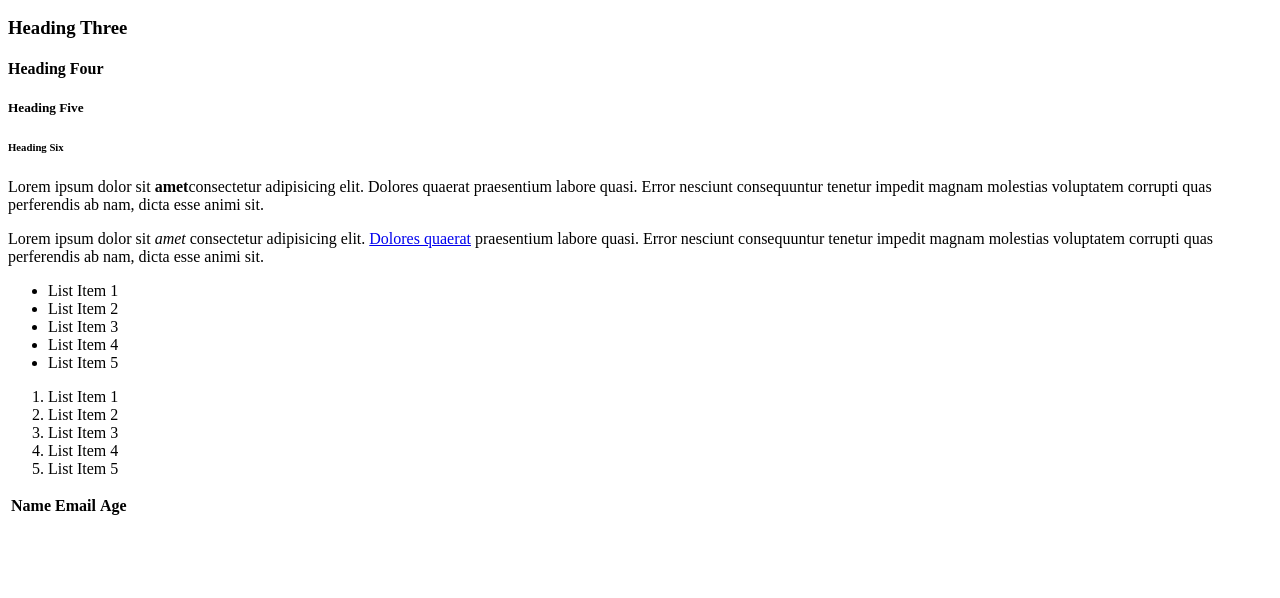
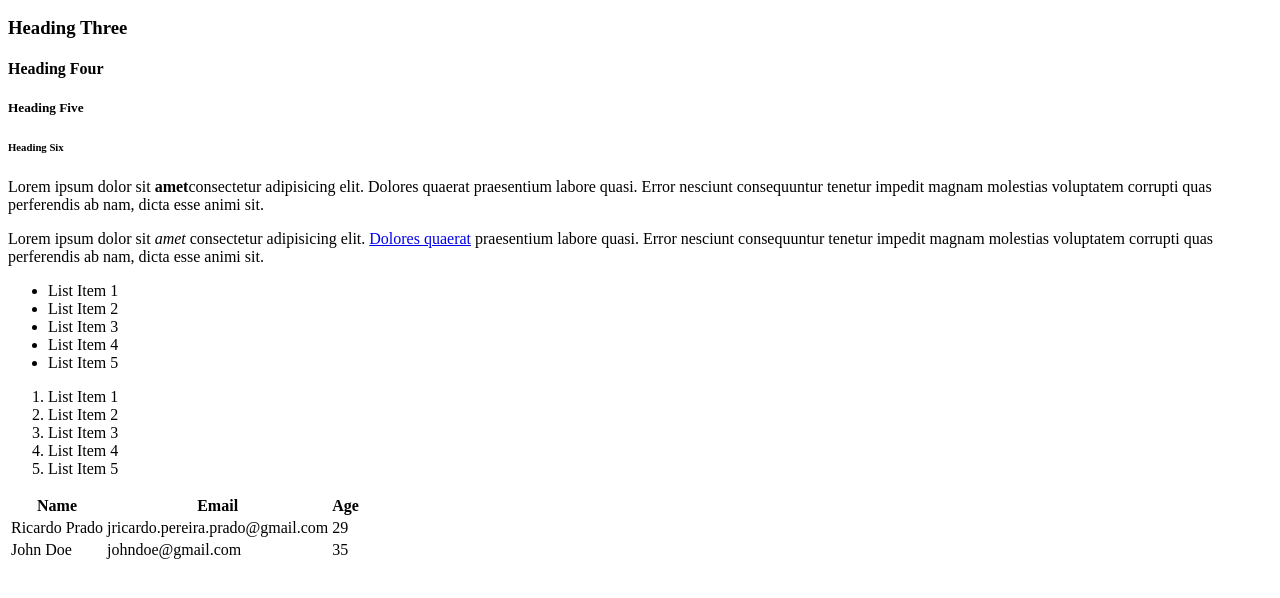
Before and after one commit to Primeshulz/First-Project, a plain HTML site: page Week 1/index.html in a window 1280 px wide. Shown: the part 110-708 px from the top of the page. Drawn offline with Linux system fonts and the light colour scheme.

Commit message:
Tables With Information

```diff
--- a/Week 1/index.html
+++ b/Week 1/index.html
@@ -50,9 +50,18 @@
                 <th>Email</th>
                 <th>Age</th>
             </tr>
-
         </thead>
         <tbody>
+            <tr>
+                <td>Ricardo Prado</td>
+                <td>jricardo.pereira.prado@gmail.com</td>
+                <td>29</td>
+            </tr>
+            <tr>
+                <td>John Doe</td>
+                <td>johndoe@gmail.com</td>
+                <td>35</td>
+            </tr>
 
         </tbody>
     </table>
```
